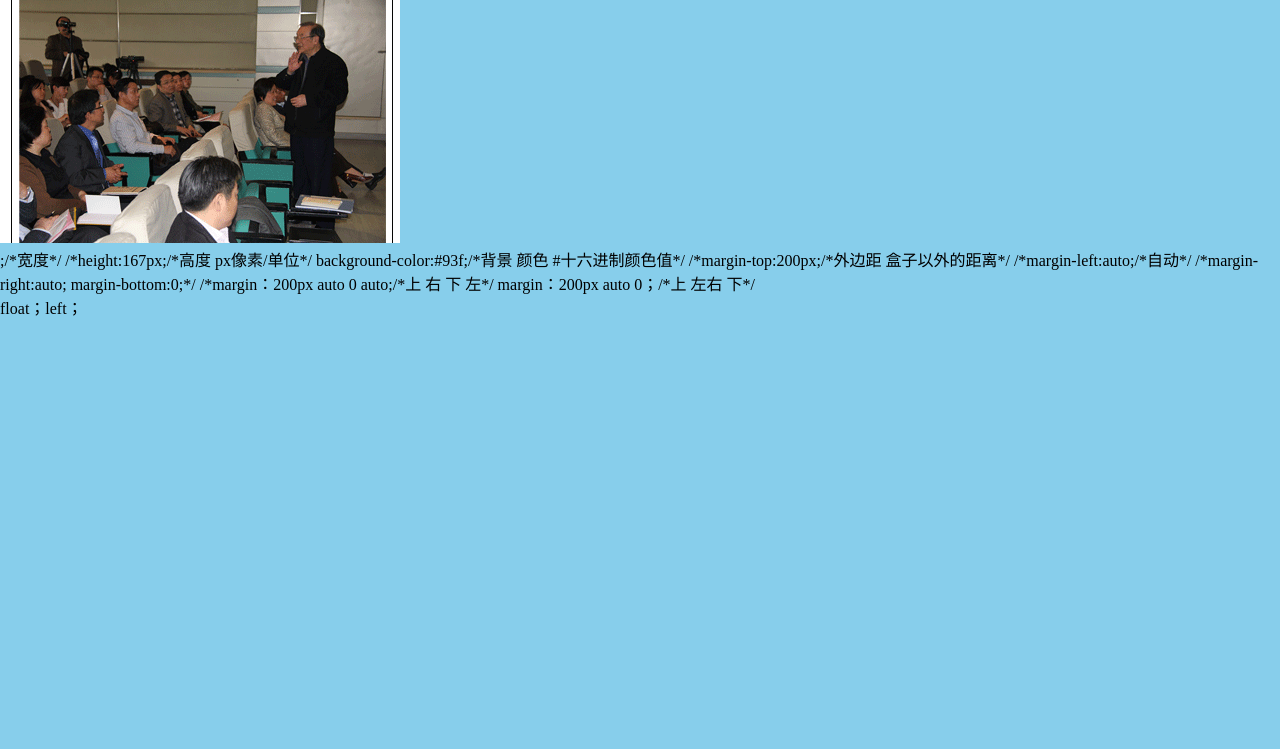
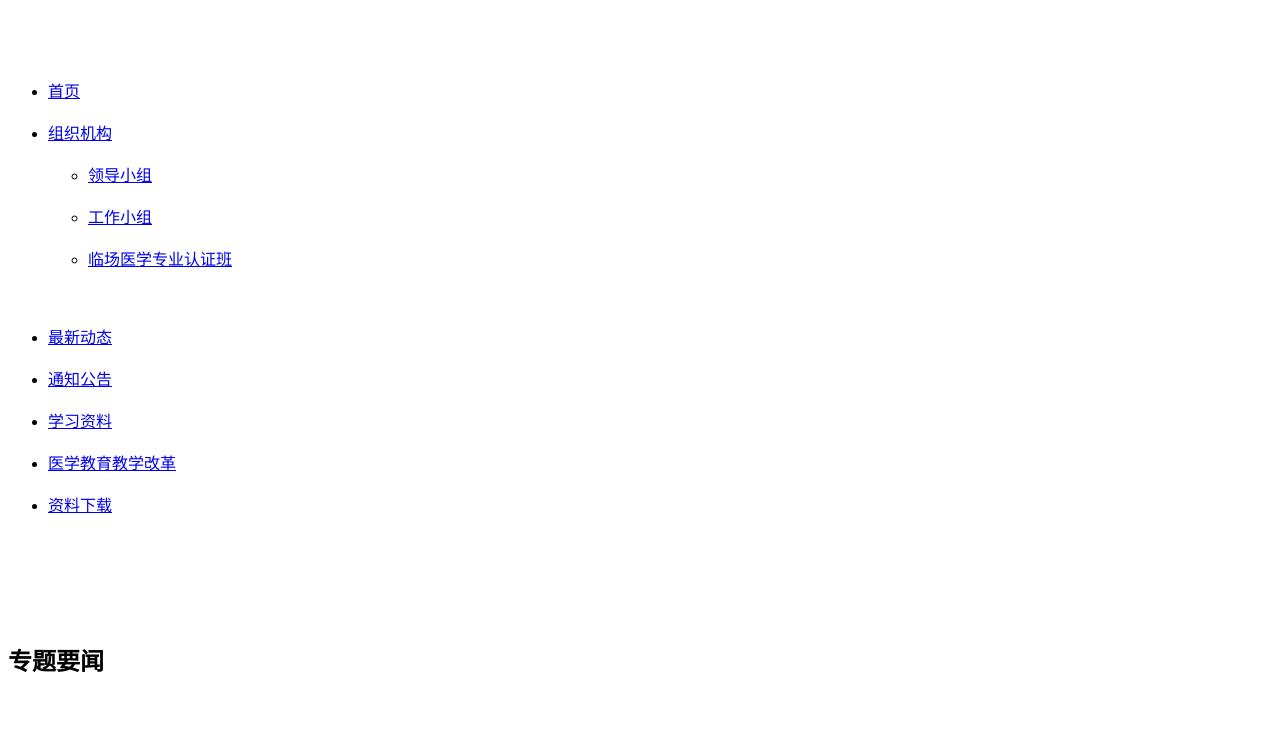
Before and after one commit to hl0613/Lily, a plain HTML site: page Lily/index.html in a window 1280 px wide. Shown: the top 749 px of the page. Drawn offline with Linux system fonts and the light colour scheme.

Commit message:
Add files via upload

```diff
--- a/Lily/index.html
+++ b/Lily/index.html
@@ -1,56 +1,61 @@
+
+
 <!DOCTYPE html>
 <html lang="en">
 <head>
-<meta charset="UTF-8"><!--字符集charset-->
-<meta name="Generator"content="Editplus"><!--生产者Generator-->
-<meta name="Author" content=""><!--作者author-->
-<meta name="keywords" content=""><!--关键字keywords-->
-<meta name="Description" content=""><!--描述 种类 类型 description-->
-<title>主题</title>
+    <meta charset="UTF-8">
+    <meta name="viewport" content="width=device-width, initial-scale=1.0">
+    <meta http-equiv="X-UA-Compatible" content="ie=edge">
 <style>
-    *{margin:0;padding:0;}
+*{<margin:0;padding::backdrop;-webkit-slider-thumb::shadow width:100%;
 #main{
-    position:relative;
-    width:100%;
-    height:1400px;
-    display: block;
-    background-color: skyblue;
+background-position: relative:0px;height:1400px;display:biock;background-color:pink;
 }
+<div id="img:sizes::backdrop"></div>
 #img img{
 position:absolute;
+}
+</style>
 
-    }
-
-
-</style>
+    <title>Document</title>
+    <link rel="stylesheet" href="./index.css">
 </head>
 <body>
-    <div id='main'>
-        <div id=''img><img src='images/demo.gif'></div>
-    <div>
-        <overflow:hidden>
-        <width:1200px>;/*宽度*/
-        /*height:167px;/*高度   px像素/单位*/
-        background-color:#93f;/*背景 颜色  #十六进制颜色值*/
-
-
-
-        /*margin-top:200px;/*外边距  盒子以外的距离*/
-        /*margin-left:auto;/*自动*/
-        /*margin-right:auto;
-        margin-bottom:0;*/
-
-        /*margin：200px  auto 0  auto;/*上 右 下 左*/
-        margin：200px auto 0；/*上 左右  下*/
-
-        <ul>
-        <li>
-        float；left；
-
+    <div class="nav-wrapper">
+        <ul class="navbar">
+            <li class="nav-item"><a href="http://yxb.yangtzeu.edu.cn/medical/yxrzztw">首页</a></li>
+            <li class="nav-item"><a href="http://baidu.com">组织机构</a>
+                <ul class="dropdown" >
+                    <li><a href="http：//baidu.com">领导小组</a></li>
+                    <li><a href="http://baidu.com">工作小组</a></li>
+                    <li><a href="http://baidu.com">临场医学专业认证班</a></li>
+                </ul>
             </li>
+            <li class="nav-item"><a href="http://baidu.com">最新动态</a></li>
+            <li class="nav-item"><a href="http://baidu.com">通知公告</a></li>
+            <li class="nav-item"><a href="http://baidu.com">学习资料</a></li>
+            <li class="nav-item"><a href="http://baidu.com">医学教育教学改革</a></li>
+            <li class="nav-item"><a href="http://baidu.com">资料下载</a></li>
         </ul>
-    <p></p>
-    <p></p>
+    </div>
+    <div class="container clearfix">
+        <div class="news-wrapper">
+            <h2 class="title">专题<span>要闻</span></h2>
+            <div class="content clearfix">
+                <div class="content_l">
+                    <img src="images/demo.gif" alt="" width="100%">
+                    <p>我校临床医学专业学子应邀参加全国医学生创新创业论坛</p>
+                </div>
+                <div class="content_r">
+                    <h3 class="content_title">医学院召开临床医学专业</h3>
+                    <p class="content_description">(通讯员 冯垣铭 刘洪涛）2017年6月15日19:00，医学院临床专业全体15级和16级学生在12教405教室参加临床...<a href="#">【阅读全文】</a></p>
+                    <ul class="content_list">
+                        <li><a href="#">临床医学召开临床医学召开临床医学召开<span>05-12</span></a></li>
+                        <li><a href="#">临床医学召开临床医学召开临床医学召开<span>05-12</span></a></li>
+                        <li><a href="#">临床医学召开临床医学召开临床医学召开<span>05-12</span></a></li>
+                    </ul>
+                </div>
+            </div>
         </div>
     </div>
 
```
Lines whose indentation alone changed are shown as unchanged.
